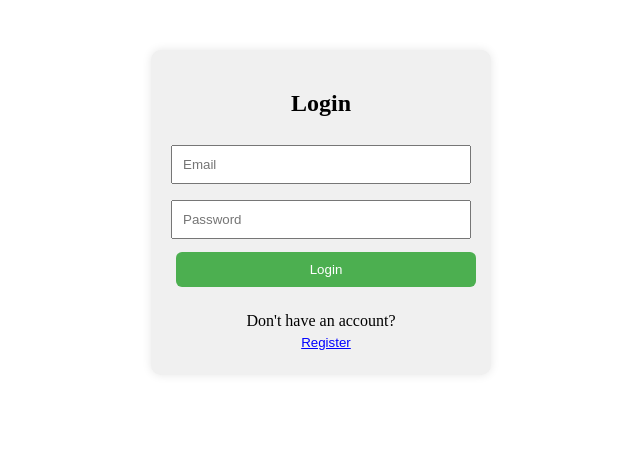
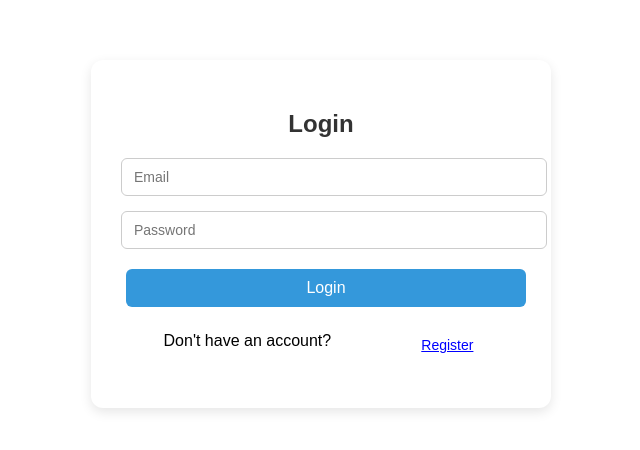
Before and after one commit to OmarZakaria04/dmet601-conference-system, a React (Create React App) app in the folder client/: page / in a window 1280 px wide. Shown: the top 450 px of the page, without its empty margins (319-959 px from the left). Built offline with nearby package versions, Linux system fonts and the light colour scheme.

Commit message:
fixed some issues and changed css

```diff
--- a/client/src/pages/RegisterPage.js
+++ b/client/src/pages/RegisterPage.js
@@ -33,7 +33,7 @@ function RegisterPage() {
 
       if (res.ok) {
         alert(data.message);
-        navigate("/login"); // ✅ Automatically redirect after success
+        navigate("/"); // ✅ Automatically redirect after success
       } else {
         alert(data.message || "Registration failed");
       }
@@ -96,7 +96,7 @@ function RegisterPage() {
         Already have an account?{" "}
         <button
           type="button"
-          onClick={() => navigate("/login")}
+          onClick={() => navigate("/")}
           style={{
             color: "blue",
             textDecoration: "underline",
--- a/client/src/pages/form.css
+++ b/client/src/pages/form.css
@@ -1,31 +1,79 @@
 .form-container {
-  width: 300px;
-  margin: 50px auto;
-  padding: 20px;
-  border-radius: 10px;
-  background: #f0f0f0;
-  box-shadow: 0 0 10px rgba(0,0,0,0.1);
+  width: 100%;
+  max-width: 400px;
+  margin: 60px auto;
+  padding: 30px;
+  background-color: #fff;
+  border-radius: 12px;
+  box-shadow: 0 4px 12px rgba(0, 0, 0, 0.1);
+  font-family: Arial, sans-serif;
 }
 
 .form-container h2 {
   text-align: center;
+  margin-bottom: 20px;
+  color: #333;
 }
 
-.form-container input {
+/* Input fields */
+.form-container input[type="text"],
+.form-container input[type="email"],
+.form-container input[type="password"],
+.form-container input[name="username"] {
+  width: 100%;
+  padding: 10px 12px;
+  margin-bottom: 15px;
+  border: 1px solid #ccc;
+  border-radius: 6px;
+  font-size: 14px;
+}
+
+/* Submit button */
+.form-container button[type="submit"] {
   width: 100%;
   padding: 10px;
-  margin: 8px 0;
-  box-sizing: border-box;
+  background-color: #3498db;
+  color: #fff;
+  border: none;
+  border-radius: 6px;
+  font-size: 16px;
+  cursor: pointer;
+  transition: background-color 0.2s ease;
 }
 
-.form-container button {
-  width: 100%;
-  padding: 10px;
-  background-color: #4CAF50;
-  color: white;
-  border: none;
+.form-container button[type="submit"]:hover {
+  background-color: #2980b9;
+}
+
+/* Radio buttons */
+.form-container div {
+  margin: 20px 0;
+  display: flex;
+  justify-content: space-around;
+}
+
+.form-container label {
+  font-size: 14px;
+  display: flex;
+  align-items: center;
   cursor: pointer;
 }
-.form-container button:hover {
-  background-color: #45a049;
+
+.form-container input[type="radio"] {
+  margin-right: 8px;
+  accent-color: #3498db;
 }
+
+/* Link-styled button */
+.form-container button[type="button"] {
+  font-size: 14px;
+  background: none;
+  border: none;
+  color: blue;
+  text-decoration: underline;
+  cursor: pointer;
+  padding: 0;
+}
+.form-container button[type="button"]:hover {
+  text-decoration: none;
+}
```
